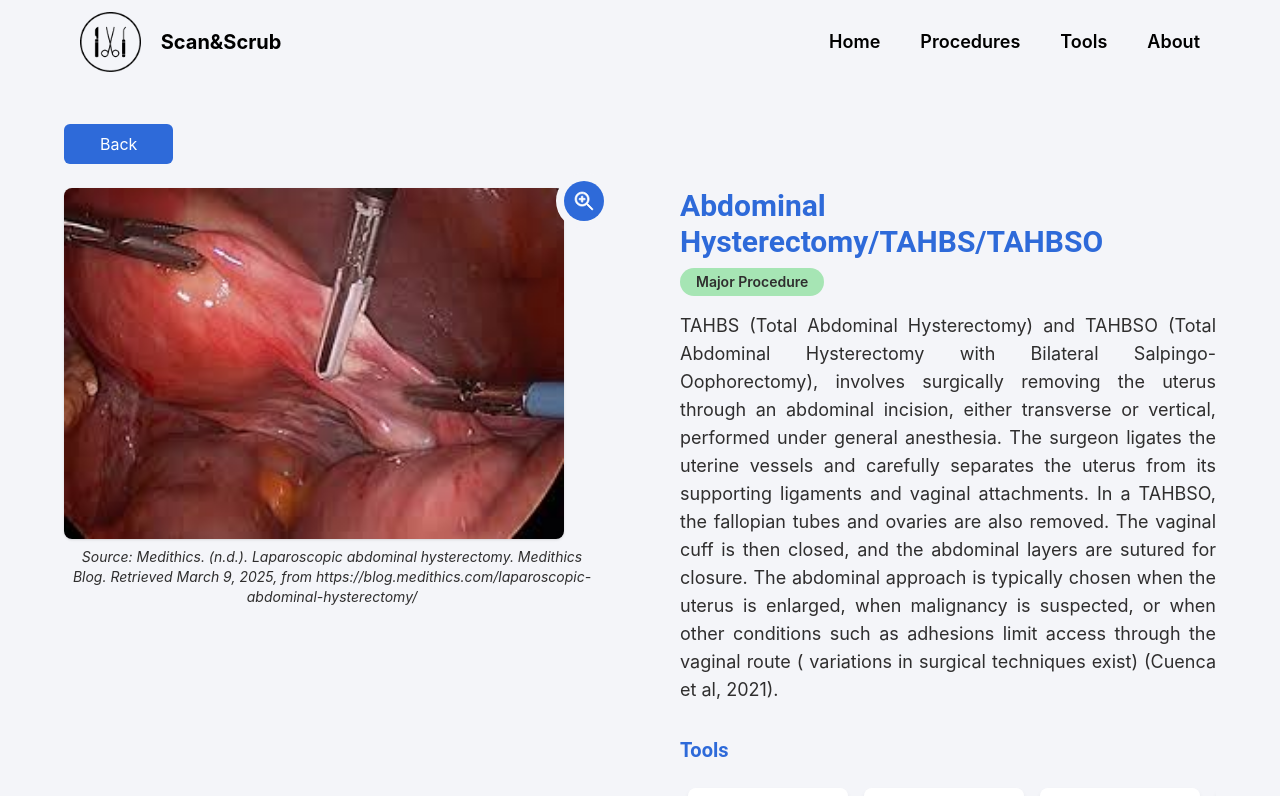
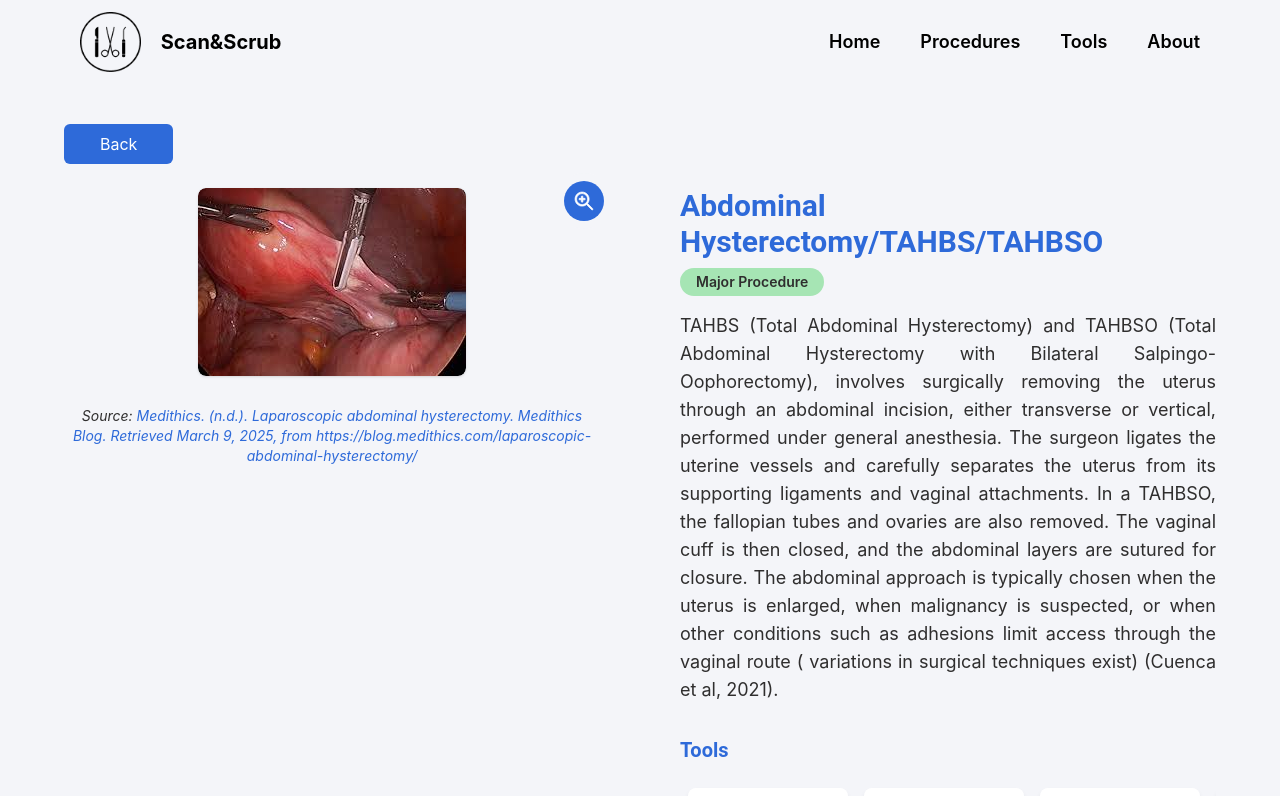
Before and after one commit to rogerrru/scan-and-scrub, a React (Vite) app: page /procedure/1 in a window 1280 px wide. Shown: the top 796 px of the page. Built offline with nearby package versions, Linux system fonts and the light colour scheme.

Commit message:
fix zoom function of ProcedureDetails

```diff
--- a/src/pages/ProcedureDetails.jsx
+++ b/src/pages/ProcedureDetails.jsx
@@ -50,9 +50,12 @@ const ProcedureDetails = () => {
         );
     }
 
+
+    console.log('Image Citation:', procedure.imageCitation);
+    console.log('Image URL:', procedure.imageUrl);
     return (
         <div className="w-screen h-screen flex flex-col">
-            <Header/>
+            <Header />
             <div className="container mx-auto px-5 py-10 flex-1">
                 <div className="max-w-6xl mx-auto">
                     <button
@@ -64,29 +67,53 @@ const ProcedureDetails = () => {
                 </div>
 
                 <div className="max-w-6xl mx-auto flex flex-col md:flex-row items-center md:items-start gap-20">
-                    <div className="relative flex-1 flex-col items-center justify-center">
-                        <img
-                            src={getProcedureImagePath(procedure.image)}
-                            alt={procedure.name}
-                            className={`rounded-lg shadow transition-transform duration-300 ${isZoomed ? "scale-150" : "scale-100"} min-w-[300px] max-w-[500px] w-full`}
-                        />
-                        {procedure.imageCitation && (
-                            <p className="mt-2 text-sm text-gray-500 text-center italic">
-                                Source: {procedure.imageCitation}
+                    <div className="relative flex-1 flex justify-center">
+                        {/* Image*/}
+                        <div
+                            className={`relative max-h-[500px] max-w-[500px] rounded-lg shadow transition-all duration-300 ${isZoomed ? "overflow-auto" : "overflow-hidden"
+                                }`}
+                        >
+                            <img
+                                src={getProcedureImagePath(procedure.image)}
+                                alt={procedure.name}
+                                className={`rounded-lg transition-transform duration-300 ${isZoomed ? "scale-150 w-auto h-auto" : "scale-100 w-full h-full"
+                                    } object-contain`}
+                                style={{
+                                    minWidth: isZoomed ? "100%" : "100%",
+                                    minHeight: isZoomed ? "100%" : "100%",
+                                    transformOrigin: isZoomed ? "top left" : "center",
+                                }}
+                                draggable="false"
+                            />
+                        </div>
+
+                        {/* Source Link */}
+                        {procedure.imageCitation && procedure.imageUrl && (
+                            <p className="mt-2 text-sm text-gray-500 text-center italic w-full absolute bottom-[-90px]">
+                                Source:{" "}
+                                <a
+                                    href={procedure.imageUrl.startsWith("http") ? procedure.imageUrl : `https://${procedure.imageUrl}`}
+                                    target="_blank"
+                                    rel="noopener noreferrer"
+                                    className="text-[#2E6AD9] hover:text-blue-600 cursor-pointer"
+                                >
+                                    {procedure.imageCitation}
+                                </a>
                             </p>
                         )}
-                            <div
-                            className="absolute top-[-15px] right-[-12px] w-14 h-14 bg-[#F4F5F9] rounded-full flex items-center justify-center">
+
+                        {/* Zoom Button */}
+                        <div className="absolute top-[-15px] right-[-12px] w-14 h-14 bg-[#F4F5F9] rounded-full flex items-center justify-center z-10">
                             <button
                                 onClick={() => setIsZoomed(!isZoomed)}
                                 className="bg-[#2E6AD9] w-10 h-10 rounded-full flex items-center justify-center cursor-pointer hover:bg-blue-700 transition"
                                 aria-label={isZoomed ? "Zoom Out" : "Zoom In"}
                             >
-                                <img src={isZoomed ? zoomOutIcon : zoomInIcon} alt="Zoom Icon" className="w-5 h-5"/>
+                                <img src={isZoomed ? zoomOutIcon : zoomInIcon} alt="Zoom Icon" className="w-5 h-5" />
                             </button>
                         </div>
+                    </div>
 
-                    </div>
 
                     <div className="w-full h-full flex-1 text-justify md:text-left overflow-hidden">
                         <h2 className="text-3xl font-bold">{procedure.name}</h2>
@@ -128,7 +155,7 @@ const ProcedureDetails = () => {
                     </div>
                 </div>
             </div>
-            <Footer/>
+            <Footer />
         </div>
     );
 };
```
Also changed, not shown: src/data/tools.csv, 1 other file (tests, documents, lock files or other folders).
